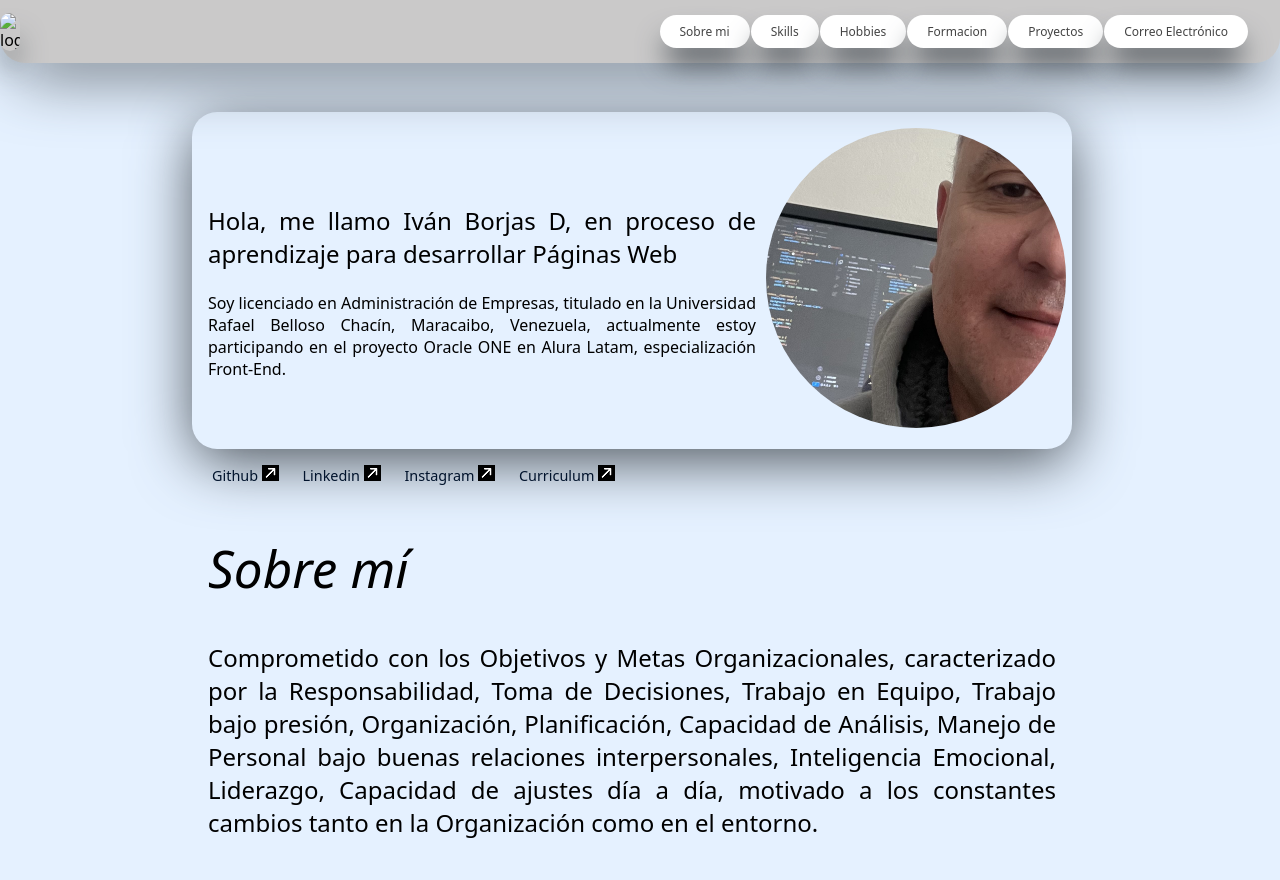
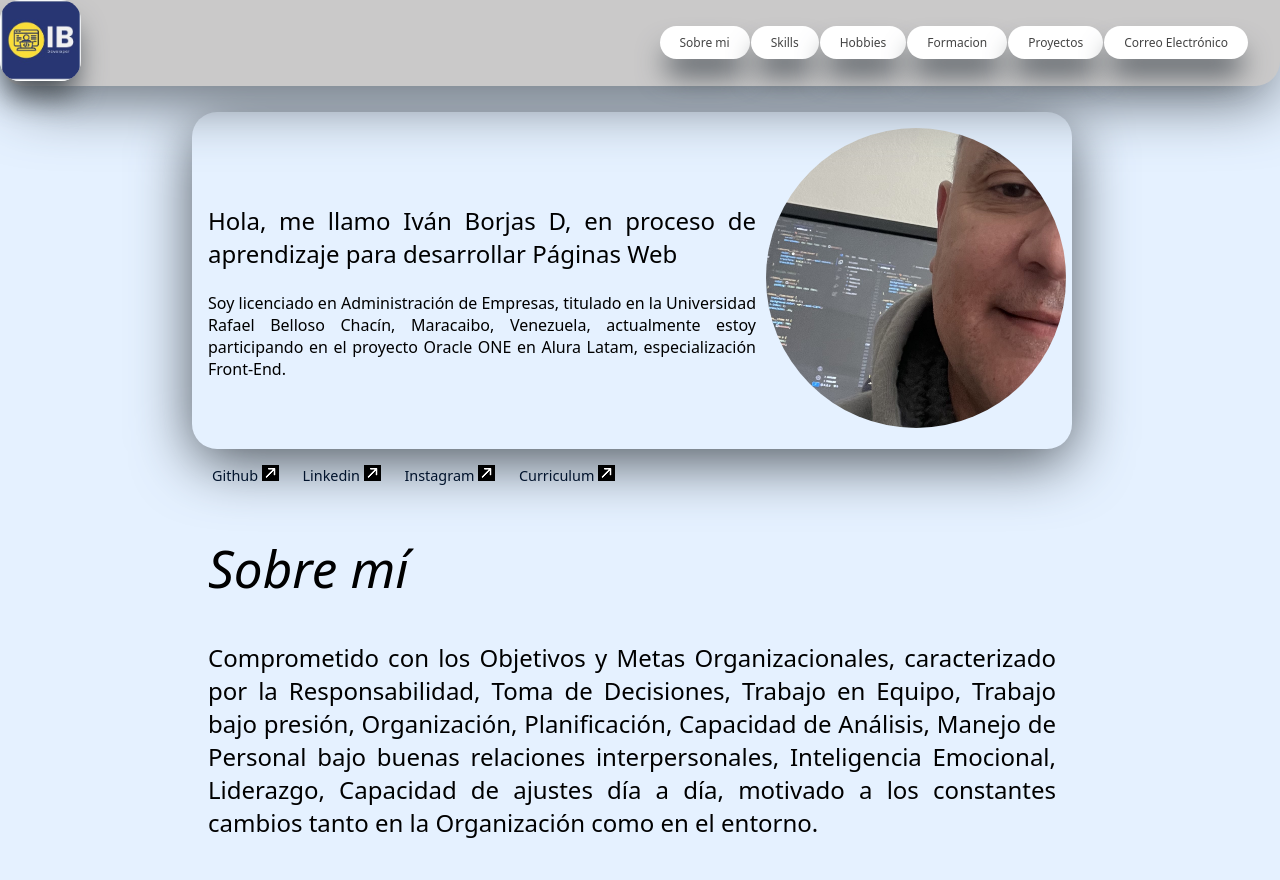
Before and after one commit to iborjas21/Portafolio-Ivan, a plain HTML site: page index.html in a window 1280 px wide. Shown: the top 880 px of the page. Drawn offline with Linux system fonts and the light colour scheme; the site is published under a folder, as on GitHub Pages, so addresses that start at the root find nothing.

Commit message:
Update index.html corregido logo cabecera

```diff
--- a/index.html
+++ b/index.html
@@ -21,7 +21,7 @@
     <header class="Cabecera">
         <nav class="cabecera__container">
             <div class="cabecera__container__logo">
-                <img src="/img/Logo-copia.jpg" class="cabecera__container--logo" alt="logo">
+                <img src="img/Logo-copia.jpg" class="cabecera__container--logo" alt="logo">
             </div>
 
             <div class="cabecera__link">
```
